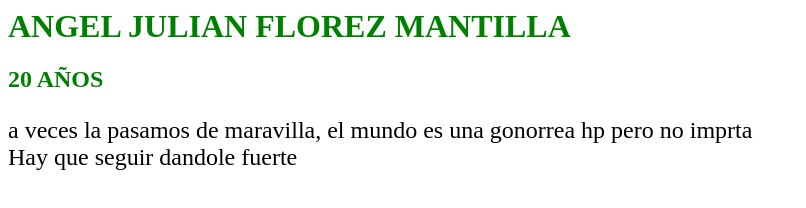
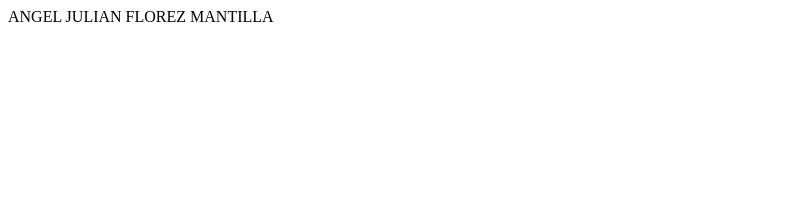
Before and after one commit to angelfloman/test-Primero, a plain HTML site: page index.html in a window 1280 px wide. Shown: the whole page, without its empty margins (0-806 px from the left). Drawn offline with Linux system fonts and the light colour scheme.

Commit message:
CAMBIO FINAL
NOMBRE

```diff
--- a/index.html
+++ b/index.html
@@ -1,10 +1 @@
-<font color=green >
-<h1>ANGEL JULIAN FLOREZ MANTILLA</h1>
-<h2>20 AÑOS</h2>
-</font>
-
-<font size=5 >
-<p>a veces la pasamos de maravilla, el mundo es una gonorrea hp pero no imprta </br>
-Hay que seguir dandole fuerte
-</p>
-</font>
+ANGEL JULIAN FLOREZ MANTILLA
```
